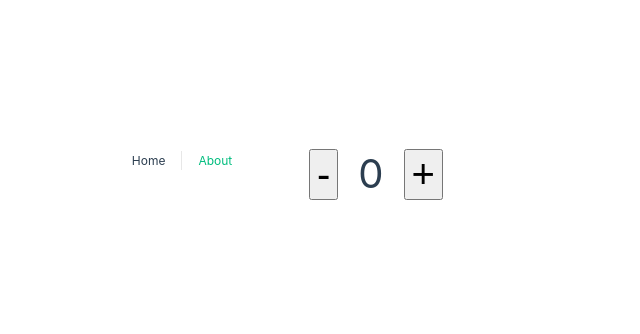
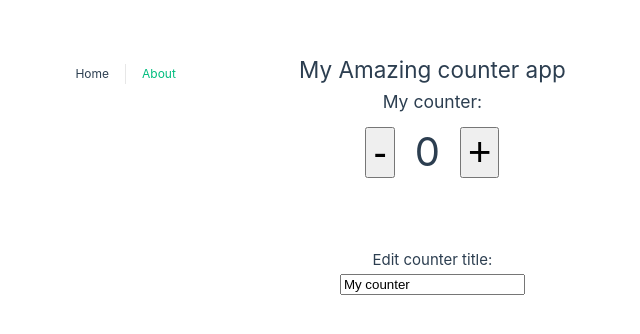
Before and after one commit to leonbohdan/vue-composition-api-basics, a Vue app: page / in a window 1280 px wide. Shown: the part 226-560 px from the top of the page, without its empty margins (361-1001 px from the left). Built offline with nearby package versions, Linux system fonts and the light colour scheme.

Commit message:
refs, reactive objects, non-reactive data

```diff
--- a/src/views/HomeView.vue
+++ b/src/views/HomeView.vue
@@ -1,73 +1,43 @@
 <template>
   <div class="home">
+    <h2>{{ appTitle }}</h2>
+    <h3>{{ counterData.title }}:</h3>
+
     <div>
       <button class="btn" @click="decreaseCounter">-</button>
+      <span class="counter">{{ counterData.count }}</span>
+      <button class="btn" @click="increaseCounter">+</button>
+    </div>
 
-      <span class="counter">{{ counter }}</span>
-
-      <button class="btn" @click="increaseCounter">+</button>
+    <div class="edit">
+      <h4>Edit counter title:</h4>
+      <input v-model="counterData.title" type="text">
     </div>
   </div>
 </template>
 
 <script setup>
-import { ref } from 'vue';
+import { reactive } from 'vue';
 
-const counter = ref(0);
+const appTitle = 'My Amazing counter app';
+
+// const counter = ref(0),
+//   title = ref('My counter');
+
+const counterData = reactive({
+  count: 0,
+  title: 'My counter',
+});
 
 const increaseCounter = () => {
-  counter.value++;
+  counterData.count++;
 };
 
 const decreaseCounter = () => {
-  counter.value--;
+  counterData.count--;
 };
 
 </script>
-
-<!--<script>-->
-<!--import { ref } from 'vue';-->
-
-<!--export default {-->
-<!--  setup() {-->
-<!--    const counter = ref(0);-->
-
-<!--    const increaseCounter = () => {-->
-<!--      counter.value++;-->
-<!--    };-->
-
-<!--    const decreaseCounter = () => {-->
-<!--      counter.value&#45;&#45;;-->
-<!--    };-->
-
-<!--    return {-->
-<!--      counter,-->
-<!--      increaseCounter,-->
-<!--      decreaseCounter,-->
-<!--    };-->
-<!--  },-->
-<!--};-->
-<!--</script>-->
-
-<!--<script>-->
-<!--export default {-->
-<!--  data() {-->
-<!--    return {-->
-<!--      counter: 0,-->
-<!--    }-->
-<!--  },-->
-
-<!--  methods: {-->
-<!--    increaseCounter() {-->
-<!--      this.counter++;-->
-<!--    },-->
-
-<!--    decreaseCounter() {-->
-<!--      this.counter&#45;&#45;;-->
-<!--    }-->
-<!--  },-->
-<!--}-->
-<!--</script>-->
 
 <style>
 .home {
@@ -79,4 +49,8 @@
   font-size: 40px;
   margin: 10px;
 }
+
+.edit {
+  margin-top: 60px;
+}
 </style>
```
